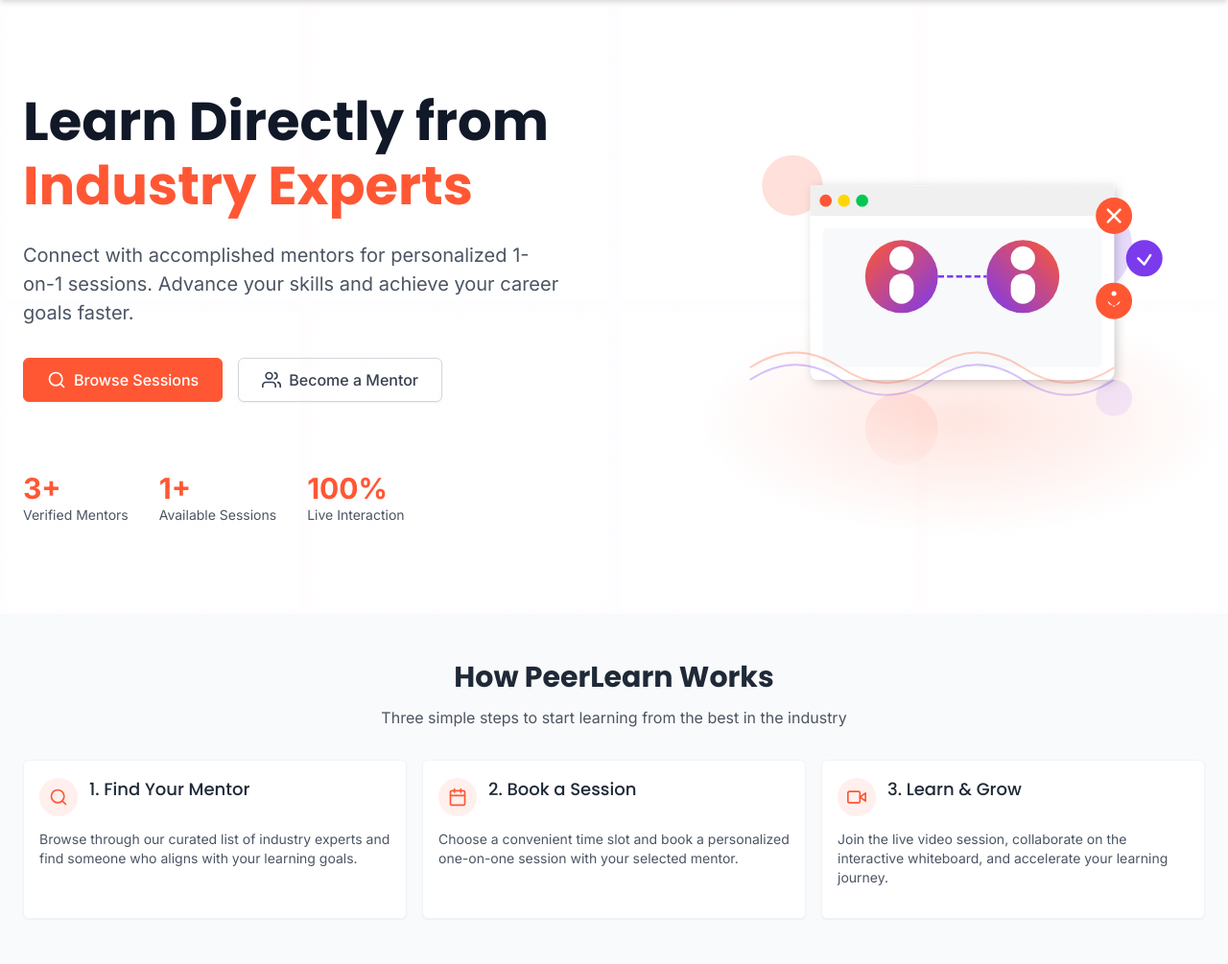
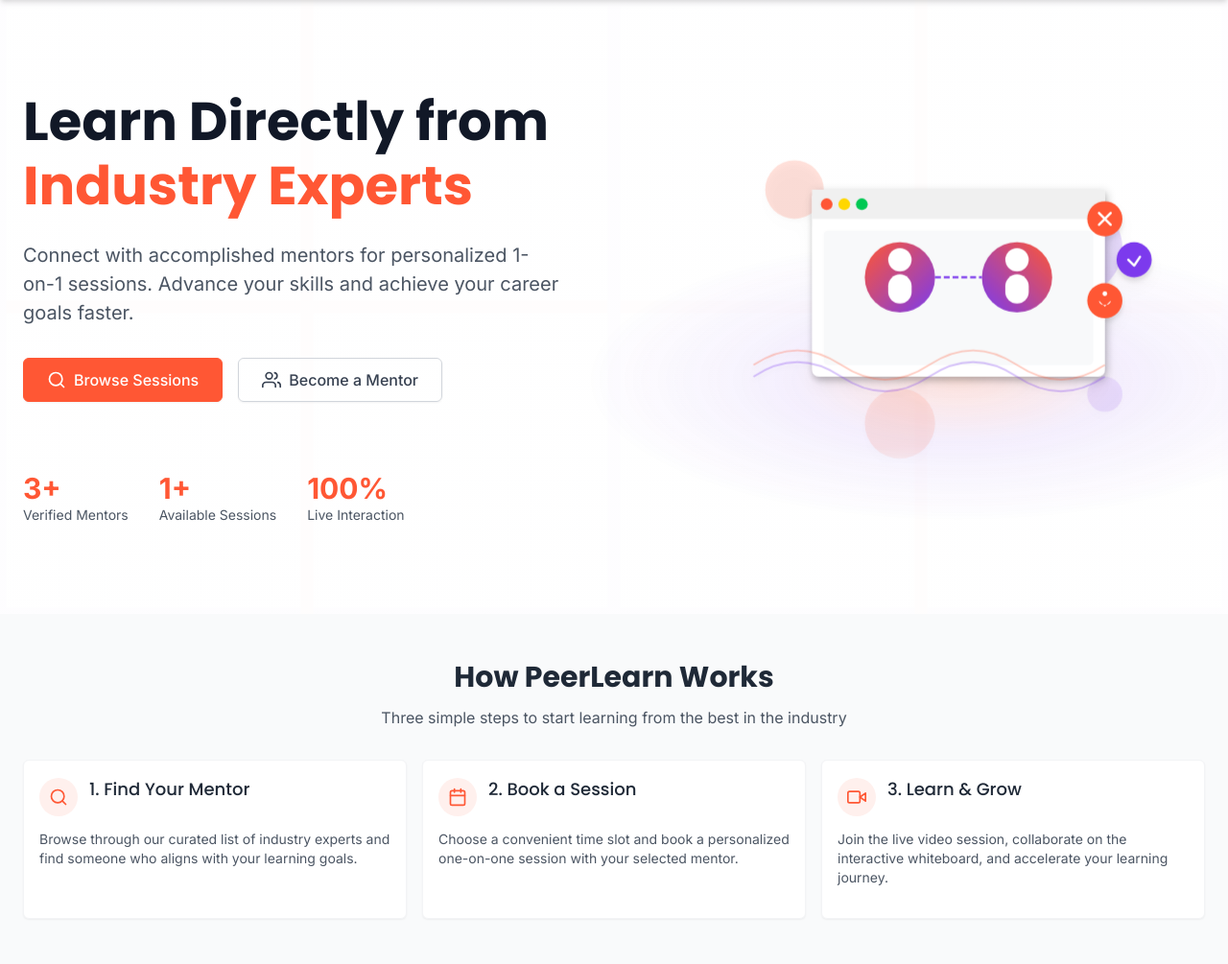
Before and after one commit to ANANDU-2000/PeerLearningPlatform, a Django app: page / in a window 1280 px wide. Shown: the part 64-1069 px from the top of the page at 96% size. Run offline with Django 5.2, Linux system fonts and the light colour scheme; data comes from the database, SQL or seed files in the repository.

Commit message:
Improve the look and feel of the main welcome section of the website
Updates the hero section styling in design-system.css and landing/hero_section.html.

Replit-Commit-Author: Agent
Replit-Commit-Session-Id: 7fee484c-36b1-453a-9a37-5261225a568b
Replit-Commit-Screenshot-Url: https://storage.googleapis.com/screenshot-production-us-central1/c04fd6df-be0d-492d-b2f8-d8a5ecbe079b/5023e52f-62dc-432e-be67-5c72dcddcb66.jpg

```diff
--- a/static/css/design-system.css
+++ b/static/css/design-system.css
@@ -1056,15 +1056,16 @@ footer a, footer a:hover {
 /* ========== HERO SECTION ========== */
 .hero-section {
   position: relative;
-  padding: 5rem 0;
+  padding: 3rem 0 5rem;
   display: flex;
   flex-direction: column-reverse;
-  gap: 3rem;
+  gap: 2rem;
   overflow: hidden;
   background: linear-gradient(to right, rgba(255,255,255,0.95), rgba(255,255,255,0.95)),
               url('/static/images/patterns/grid-pattern.svg');
   background-size: cover;
-  min-height: 500px;
+  background-position: center;
+  min-height: 550px;
 }
 
 .hero-content {
@@ -1116,15 +1117,22 @@ footer a, footer a:hover {
   display: flex;
   align-items: center;
   justify-content: center;
+  transform: scale(0.95);
+  transition: transform 0.5s ease-out;
+}
+
+.hero-visual:hover {
+  transform: scale(1);
 }
 
 .hero-image {
-  width: 80%;
-  max-width: 450px;
+  width: 100%;
+  max-width: 550px;
   height: auto;
   margin: 0 auto;
-  -webkit-mask-image: linear-gradient(to bottom, black 70%, transparent 100%);
-  mask-image: linear-gradient(to bottom, black 70%, transparent 100%);
+  filter: drop-shadow(0 10px 8px rgba(0, 0, 0, 0.04)) drop-shadow(0 4px 3px rgba(0, 0, 0, 0.1));
+  -webkit-mask-image: linear-gradient(to bottom, black 90%, transparent 100%);
+  mask-image: linear-gradient(to bottom, black 90%, transparent 100%);
 }
 
 .hero-overlay {
@@ -1132,10 +1140,20 @@ footer a, footer a:hover {
   bottom: -3rem;
   left: 50%;
   transform: translateX(-50%);
-  width: 100%;
-  height: 15rem;
-  background: radial-gradient(ellipse at center, rgba(255,87,52,0.15) 0%, rgba(255,255,255,0) 70%);
+  width: 150%;
+  height: 20rem;
+  background: radial-gradient(ellipse at center,
+                rgba(255,87,52,0.2) 0%,
+                rgba(124,58,237,0.1) 30%,
+                rgba(255,255,255,0) 70%);
   z-index: -1;
+  animation: pulse 8s infinite ease-in-out;
+}
+
+@keyframes pulse {
+  0% { opacity: 0.7; }
+  50% { opacity: 1; }
+  100% { opacity: 0.7; }
 }
 
 /* Dark mode support */
@@ -1154,7 +1172,10 @@ footer a, footer a:hover {
 }
 
 .dark-mode .hero-overlay {
-  background: radial-gradient(ellipse at center, rgba(255,87,52,0.2) 0%, rgba(18,18,18,0) 70%);
+  background: radial-gradient(ellipse at center,
+                rgba(255,87,52,0.25) 0%,
+                rgba(124,58,237,0.15) 30%,
+                rgba(18,18,18,0) 70%);
 }
 
 @media (min-width: 640px) {
--- a/templates/landing/hero_section.html
+++ b/templates/landing/hero_section.html
@@ -13,8 +13,8 @@
         </p>
 
         <div class="hero-cta">
-            <a href="{% url 'sessions' %}" class="btn btn-primary btn-lg">Browse Sessions</a>
-            <a href="{% url 'register' %}" class="btn btn-outline btn-lg">Become a Mentor</a>
+            <a href="{% url 'session_list' %}" class="btn btn-primary btn-lg">Browse Sessions</a>
+            <a href="{% url 'role_selection' %}" class="btn btn-outline btn-lg">Become a Mentor</a>
         </div>
 
         <div class="flex flex-wrap items-center mt-8 gap-8">
```
